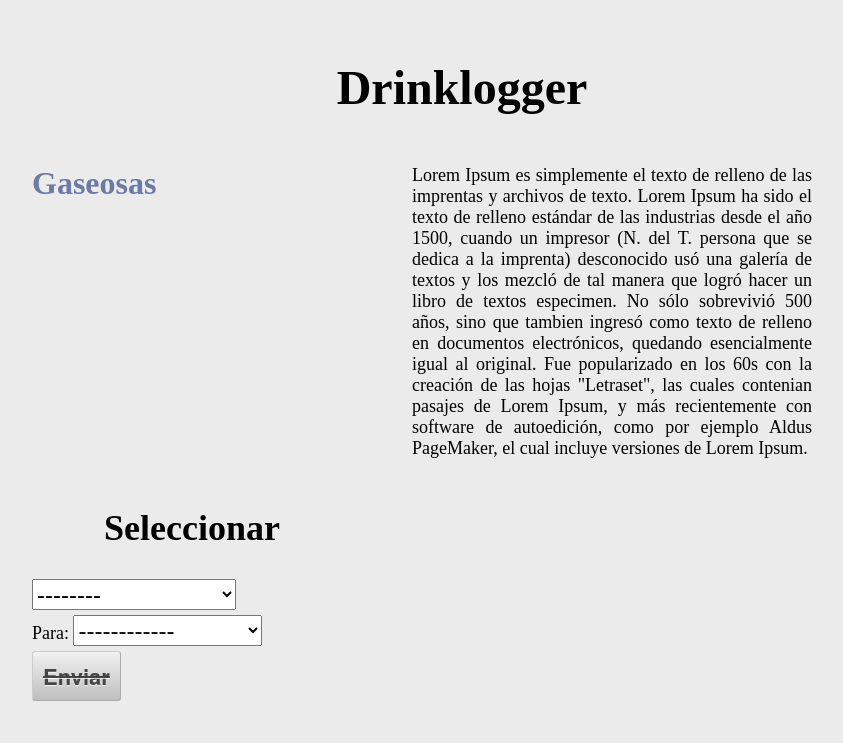
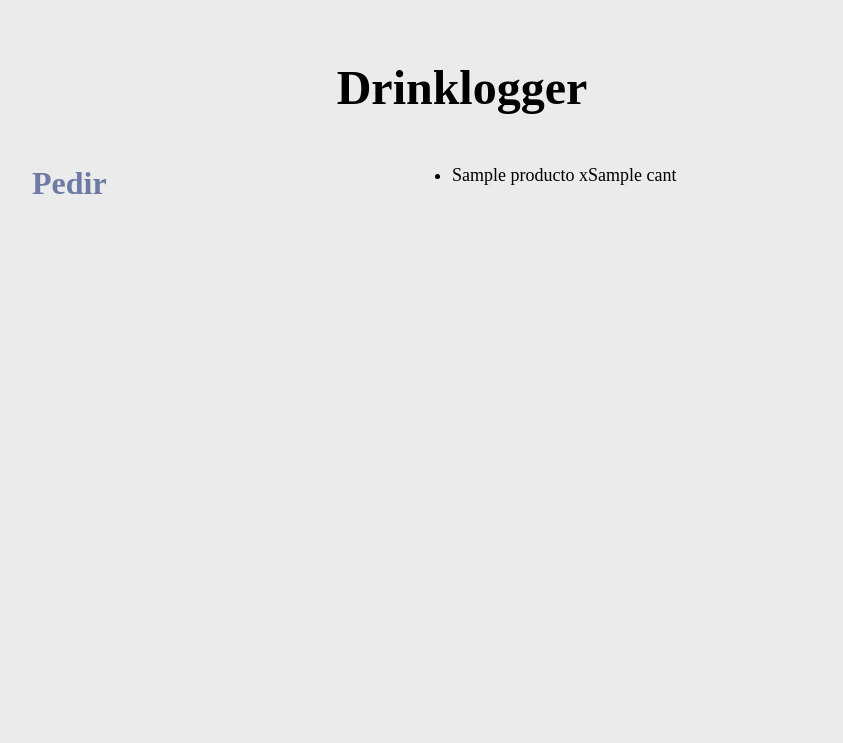
Before and after one commit to MSA-Argentina/Drinklogger, a Flask app: template template/index.html in a window 1280 px wide. Shown: the top 743 px of the page, without its empty margins (178-1021 px from the left). Run offline with Flask 2, Linux system fonts and the light colour scheme; the template is opened without the code that fills it: most values are stand-ins (such as "Sample title", 1, 10 or a date in 2020).

Commit message:
Divs que te avisen si se concretó el pedido o no

```diff
--- a/template/index.html
+++ b/template/index.html
@@ -9,18 +9,31 @@
 </head>
 <body>
     <div id="container" class="container">
+        {% if exito != None %}
+            {% if exito == True %}
+                <div class="exito">Hecho. Ya podés disfrutar tu bebida.</div>
+            {% endif %}
+            {% if exito == False %}
+                <div class="error">Error. Intente de nuevo.</div>
+            {% endif %}
+        {% endif %}
+
         <div class="sixteen columns header">
             <h1>Drinklogger</h1>
         </div>
             <div class="seven columns products">
                 <ul class="menu">
-                    <li><a href="javascript:mostrar();">Gaseosas</a></li>
+                    <li><a href="javascript:mostrar();">Pedir</a></li>
                 </ul>
             </div>
             <div id="main" class="seven columns">
-                <p>Lorem Ipsum es simplemente el texto de relleno de las imprentas y archivos de texto. Lorem Ipsum ha sido el texto de relleno estándar de las industrias desde el año 1500, cuando un impresor (N. del T. persona que se dedica a la imprenta) desconocido usó una galería de textos y los mezcló de tal manera que logró hacer un libro de textos especimen. No sólo sobrevivió 500 años, sino que tambien ingresó como texto de relleno en documentos electrónicos, quedando esencialmente igual al original. Fue popularizado en los 60s con la creación de las hojas "Letraset", las cuales contenian pasajes de Lorem Ipsum, y más recientemente con software de autoedición, como por ejemplo Aldus PageMaker, el cual incluye versiones de Lorem Ipsum.</p>
+                <ul class="lista">
+                {% for producto in productos %}
+                    <li>{{ producto.nombre }} x{{ producto.cant }}</li>
+                {% endfor %}
+                </ul>
             </div>
-            <div id="inventory" class="seven columns">
+            <div id="inventory" style="display:none;" class="seven columns">
                 <h2>Seleccionar</h2>
 
                 <form method="POST" action="{{ url_for('consumo') }}">
```
